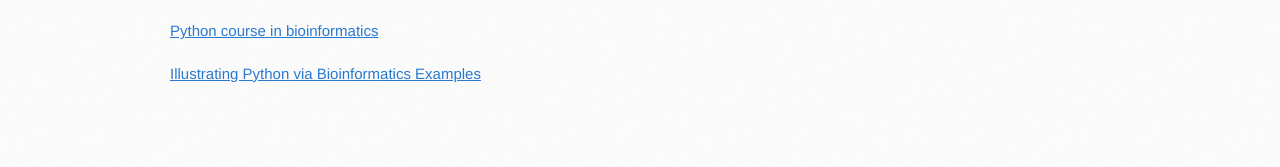
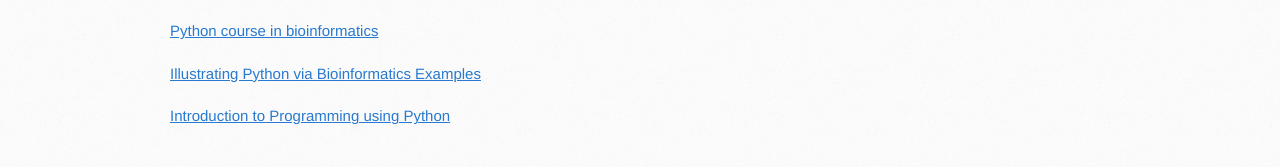
Before and after one commit to anastazie/intro_python_biol, a Jekyll site: the page built from index.md, in a window 1280 px wide. Shown: the part 1779-1946 px from the top of the page. Built offline with Jekyll 4.4.1, drawn with Linux system fonts in a browser that asks for light colours; before the commit the page ends 1907 px from its top, so only the background shows below that.

Commit message:
Update index.md

```diff
--- a/index.md
+++ b/index.md
@@ -50,4 +50,6 @@ Cílem předmětu je zbavení studentů strachu z příkazového řádku a nauč
 
 [Illustrating Python via Bioinformatics Examples](http://hplgit.github.io/bioinf-py/doc/pub/html/main_bioinf.html#)
 
+[Introduction to Programming using Python](https://drive.google.com/file/d/0B99fAy7pKkctWm9obFk2WDc2NVU/view?usp=sharing)
+
 [comment]: # (<a href="https://docs.google.com/presentation/d/1tFO22uSMCtcFkznsGPmpgUkQLuqHy6r90q_xSM0KNBs/edit?usp=sharing" class="presentation">Přednáška</a>)
```
